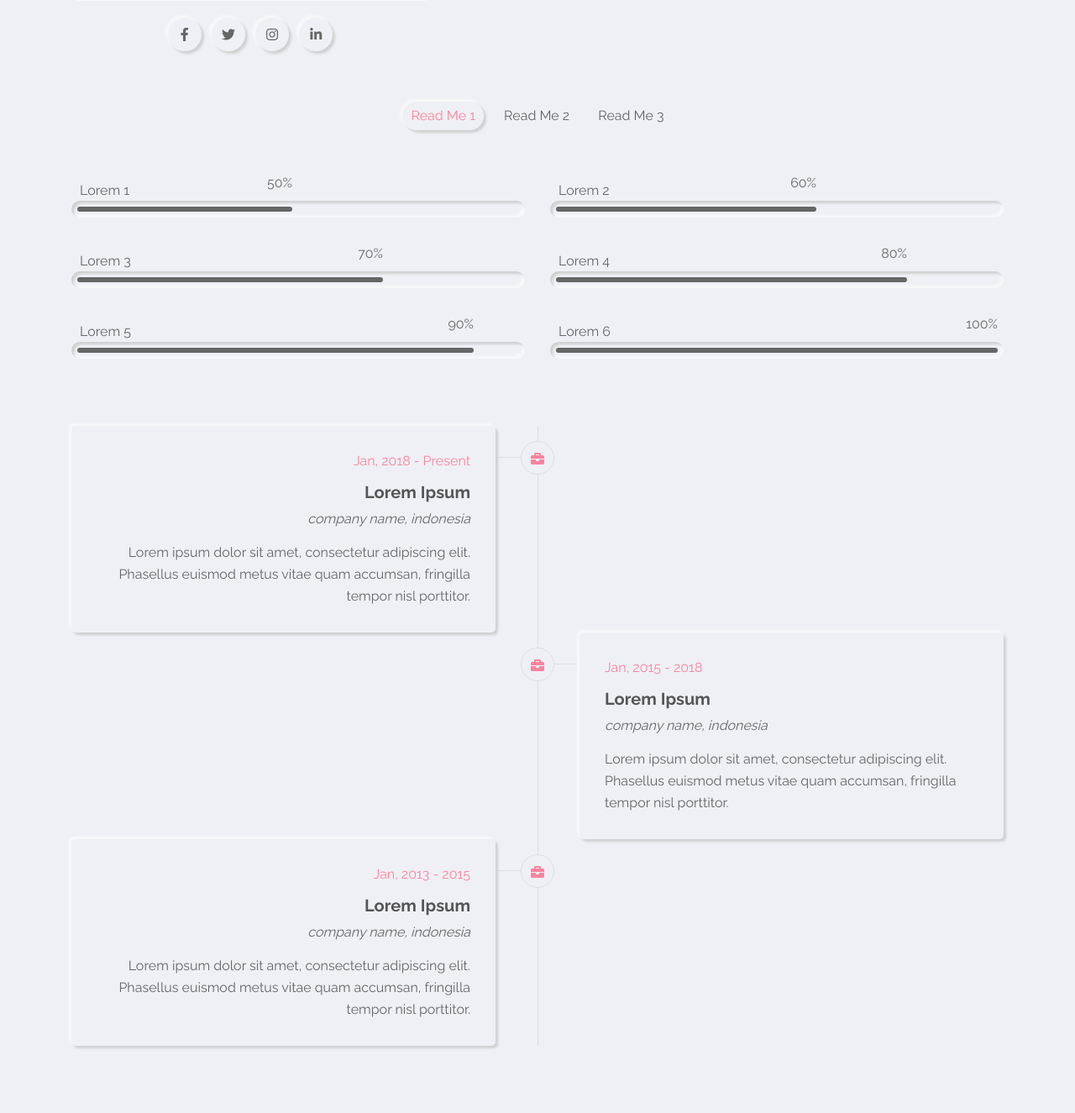
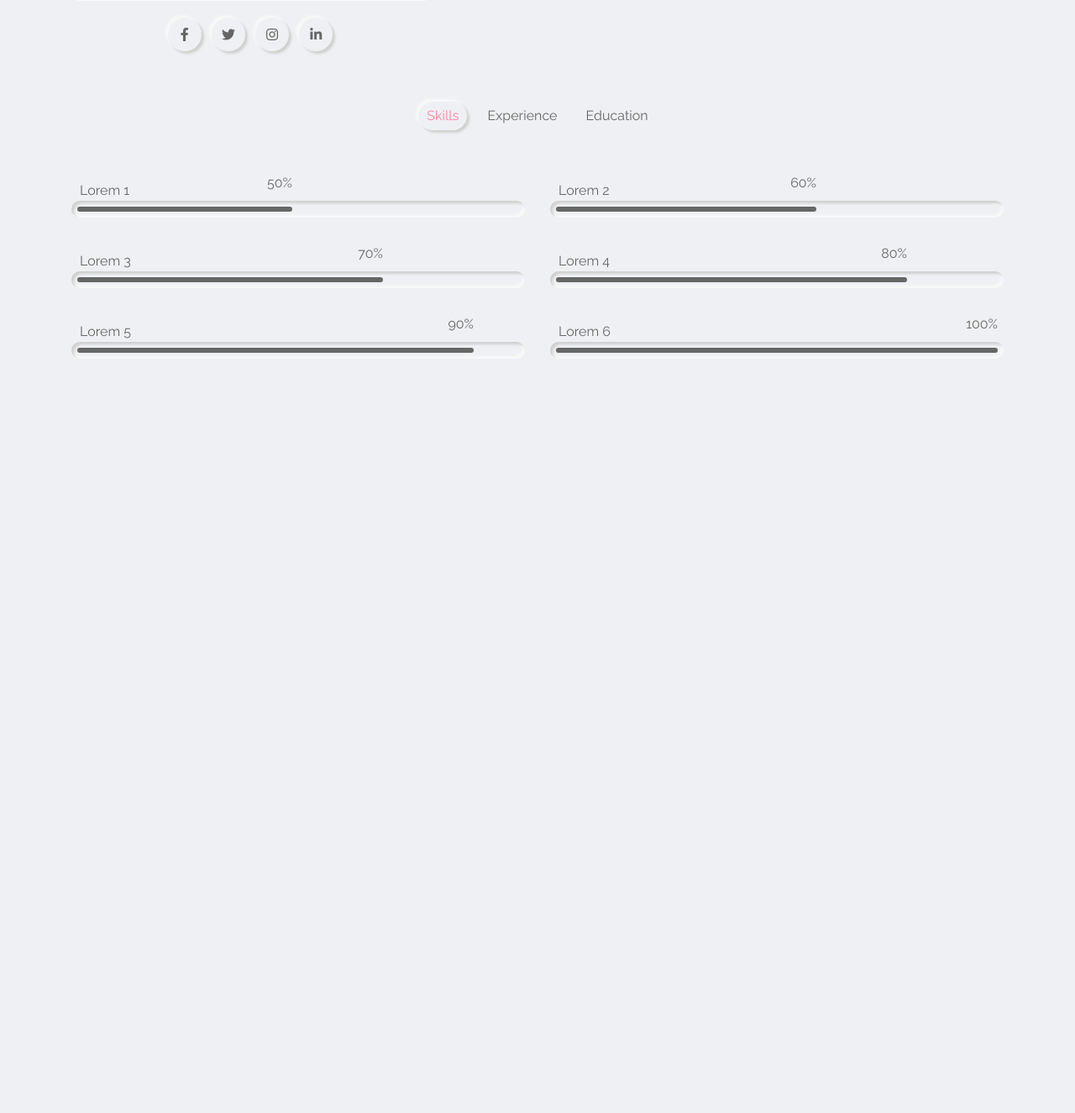
Before and after one commit to ikhsan15/iory, a PHP site: page / in a window 1280 px wide. Shown: the part 1434-2759 px from the top of the page at 84% size. After the commit the page ends 1859 px from the top, so only its background shows below. Run offline with PHP 8.4, Linux system fonts and the light colour scheme.

Commit message:
create education section & main.js
thank u so much to "The WebShala" was solving my problem so fast

https://www.youtube.com/channel/UC94lpQZvaokkIqU-TvtsGXQ
https://www.facebook.com/The-WebShala-1094349444089751/?ref=page_internal

```diff
--- a/css/style.css
+++ b/css/style.css
@@ -194,6 +194,16 @@
     }
     50%{
       transform: translateX(25px);
+    }
+  }
+  @keyframes fadeInTop{
+    0%{
+      opacity: 0;
+      transform: translateY(-25px);
+    }
+    100%{
+      opacity: 1;
+      transform: translateY(0px);
     }
   }
   .section-title{
@@ -494,7 +504,12 @@
   }
   .about-section .tab-content{
     flex: 0 0 100%;
-    max-width: 100%Z;
+    max-width: 100%;
+    display: none;
+  }
+  .about-section .tab-content.active{
+    display: block;
+    animation: fadeInTop 0.5s ease;
   }
   .about-section .skills{
     padding: 0 0 40px;
@@ -533,6 +548,7 @@
     color: var(--text-black-600);
     margin-top: -40px;
   }
+  .about-section .education,
   .about-section .experience{
     padding-bottom: 80px;
   }
--- a/index.html
+++ b/index.html
@@ -181,15 +181,15 @@
 				<div class="row">
 					<div class="about-tabs">
 						<span class="tab-item outer-shadow active" data-target=".skills"
-							>read me 1</span
+							>skills</span
 						>
-						<span class="tab-item" data-target="experience">read me 2</span>
-						<span class="tab-item" data-target="education">read me 3</span>
+						<span class="tab-item" data-target=".experience">experience</span>
+						<span class="tab-item" data-target=".education">education</span>
 					</div>
 				</div>
-        <!-- skills -- start  -->
+				<!-- skills -- start -->
 				<div class="row">
-          <div class="skills tab-content">
+					<div class="skills tab-content active">
 						<div class="row">
 							<!-- skill item -- start -->
 							<div class="skill-item">
@@ -268,7 +268,11 @@
 											<span>jan, 2018 - present</span>
 											<h3>Lorem ipsum</h3>
 											<h4>company name, indonesia</h4>
-                      <p>Lorem ipsum dolor sit amet, consectetur adipiscing elit. Phasellus euismod metus vitae quam accumsan, fringilla tempor nisl porttitor. </p>
+											<p>
+												Lorem ipsum dolor sit amet, consectetur adipiscing elit.
+												Phasellus euismod metus vitae quam accumsan, fringilla
+												tempor nisl porttitor.
+											</p>
 										</div>
 									</div>
 									<!-- timeline item -- end -->
@@ -279,7 +283,11 @@
 											<span>jan, 2015 - 2018</span>
 											<h3>Lorem ipsum</h3>
 											<h4>company name, indonesia</h4>
-                      <p>Lorem ipsum dolor sit amet, consectetur adipiscing elit. Phasellus euismod metus vitae quam accumsan, fringilla tempor nisl porttitor. </p>
+											<p>
+												Lorem ipsum dolor sit amet, consectetur adipiscing elit.
+												Phasellus euismod metus vitae quam accumsan, fringilla
+												tempor nisl porttitor.
+											</p>
 										</div>
 									</div>
 									<!-- timeline item -- end -->
@@ -290,7 +298,11 @@
 											<span>jan, 2013 - 2015</span>
 											<h3>Lorem ipsum</h3>
 											<h4>company name, indonesia</h4>
-                      <p>Lorem ipsum dolor sit amet, consectetur adipiscing elit. Phasellus euismod metus vitae quam accumsan, fringilla tempor nisl porttitor. </p>
+											<p>
+												Lorem ipsum dolor sit amet, consectetur adipiscing elit.
+												Phasellus euismod metus vitae quam accumsan, fringilla
+												tempor nisl porttitor.
+											</p>
 										</div>
 									</div>
 									<!-- timeline item -- end -->
@@ -300,8 +312,68 @@
 					</div>
 				</div>
 				<!-- experience -- end -->
+				<!-- education -- start -->
+				<div class="row">
+					<div class="education tab-content">
+						<div class="row">
+							<div class="timeline">
+								<div class="row">
+									<!-- timeline item -- start -->
+									<div class="timeline-item">
+										<div class="timeline-item-inner outer-shadow">
+											<i class="fas fa-graduation-cap icon"></i>
+											<span>jan, 2018 - present</span>
+											<h3>Lorem ipsum</h3>
+											<!-- <h4>company name, indonesia</h4> -->
+											<p>
+												Lorem ipsum dolor sit amet, consectetur adipiscing elit.
+												Phasellus euismod metus vitae quam accumsan, fringilla
+												tempor nisl porttitor.
+											</p>
+										</div>
+									</div>
+									<!-- timeline item -- end -->
+									<!-- timeline item -- start -->
+									<div class="timeline-item">
+										<div class="timeline-item-inner outer-shadow">
+											<i class="fas fa-graduation-cap icon"></i>
+											<span>jan, 2015 - 2018</span>
+											<h3>Lorem ipsum</h3>
+											<!-- <h4>company name, indonesia</h4> -->
+											<p>
+												Lorem ipsum dolor sit amet, consectetur adipiscing elit.
+												Phasellus euismod metus vitae quam accumsan, fringilla
+												tempor nisl porttitor.
+											</p>
+										</div>
+									</div>
+									<!-- timeline item -- end -->
+									<!-- timeline item -- start -->
+									<div class="timeline-item">
+										<div class="timeline-item-inner outer-shadow">
+											<i class="fas fa-graduation-cap icon"></i>
+											<span>jan, 2013 - 2015</span>
+											<h3>Lorem ipsum</h3>
+											<!-- <h4>company name, indonesia</h4> -->
+											<p>
+												Lorem ipsum dolor sit amet, consectetur adipiscing elit.
+												Phasellus euismod metus vitae quam accumsan, fringilla
+												tempor nisl porttitor.
+											</p>
+										</div>
+									</div>
+									<!-- timeline item -- end -->
+								</div>
+							</div>
+						</div>
+					</div>
+				</div>
+				<!-- education -- end -->
 			</div>
 		</section>
 		<!-- about section -- end -->
+
+		<!-- main js -->
+		<script src="js/main.js"></script>
 	</body>
 </html>
--- /dev/null
+++ b/js/main.js
@@ -0,0 +1,23 @@
+// about section tabs
+
+(() => {
+  const aboutSection = document.querySelector(".about-section"),
+  tabsContainer = document.querySelector(".about-tabs");
+
+  tabsContainer.addEventListener("click", (event) =>{
+    // if event.target contains 'tab-item' class and not contains 'active' class
+    if(event.target.classList.contains("tab-item") &&
+      !event.target.classList.contains("active")){
+      const target = event.target.getAttribute("data-target");
+      // console.log(target);
+      // deactive existing active 'tab-item'
+      tabsContainer.querySelector(".active").classList.remove("outer-shadow", "active");
+      // active new 'tab-item'
+      event.target.classList.add("active", "outer-shadow");
+      // deactive existing active 'tab-content'
+      aboutSection.querySelector(".tab-content.active").classList.remove("active");
+      // active new 'tab-content'
+      aboutSection.querySelector(target).classList.add("active");
+    }
+  })
+})();
```
Lines whose indentation alone changed are shown as unchanged.
